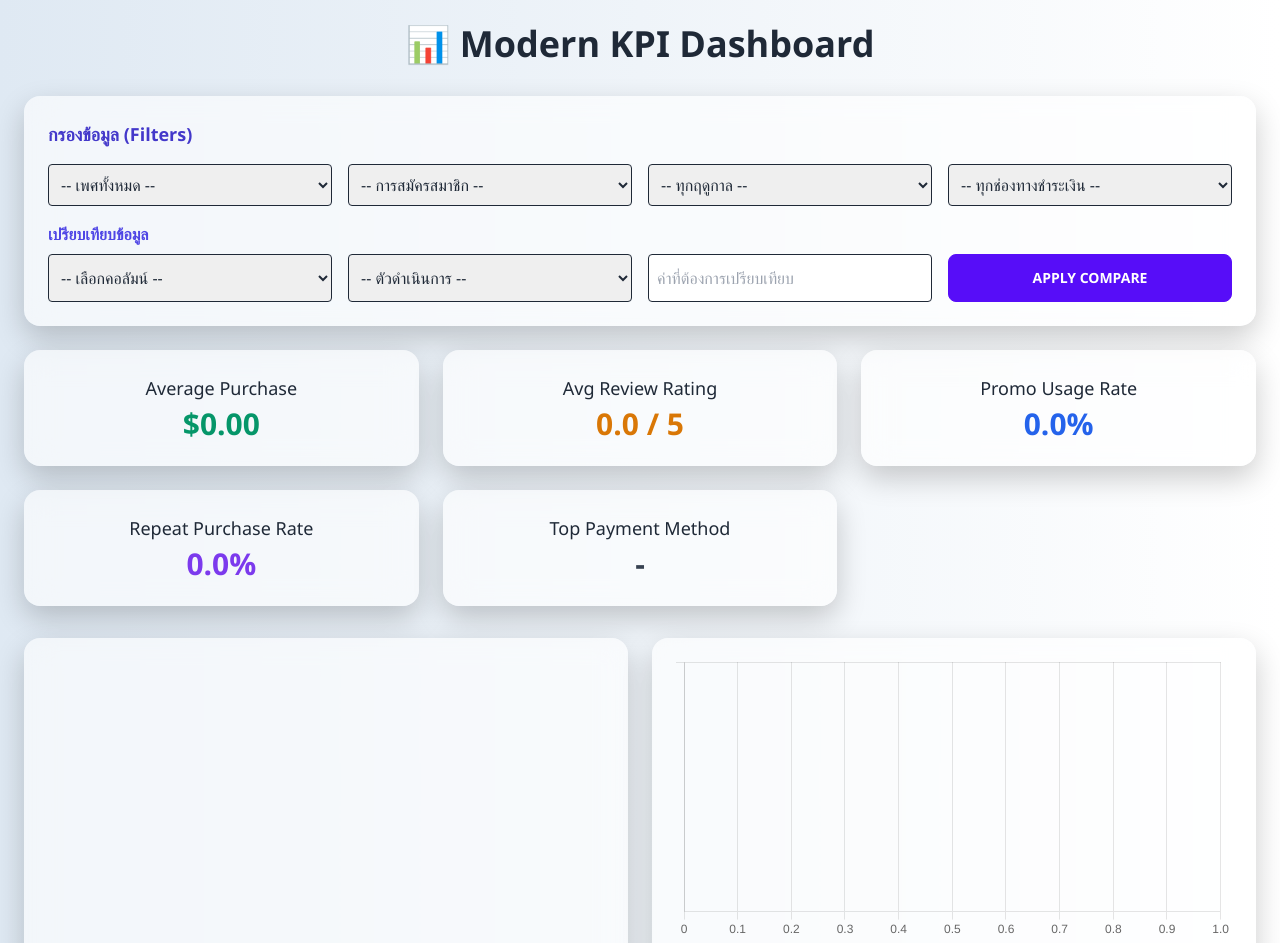
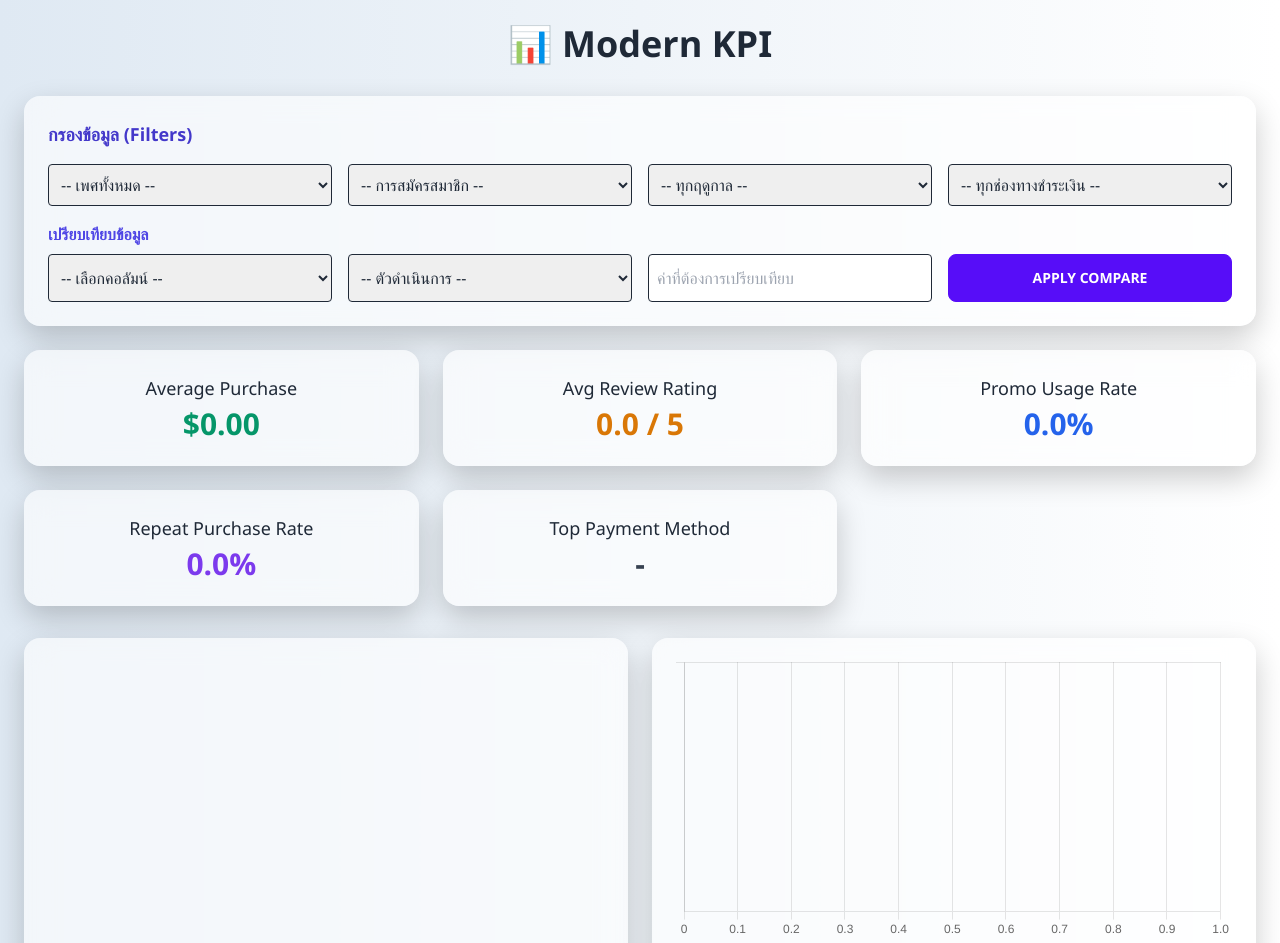
Before and after one commit to KEEN699/dashboard-project, a plain HTML site: page index.html in a window 1280 px wide. Shown: the top 943 px of the page. Drawn offline with nearby package versions, Linux system fonts and the light colour scheme; no server answers.

Commit message:
Update index.html

```diff
--- a/index.html
+++ b/index.html
@@ -31,7 +31,7 @@
 </head>
 <body class="min-h-screen p-6">
   <div class="max-w-7xl mx-auto">
-    <h1 class="text-4xl font-bold text-center mb-8" data-aos="fade-down">📊 Modern KPI Dashboard</h1>
+    <h1 class="text-4xl font-bold text-center mb-8" data-aos="fade-down">📊 Modern KPI </h1>
 
 
 
```
